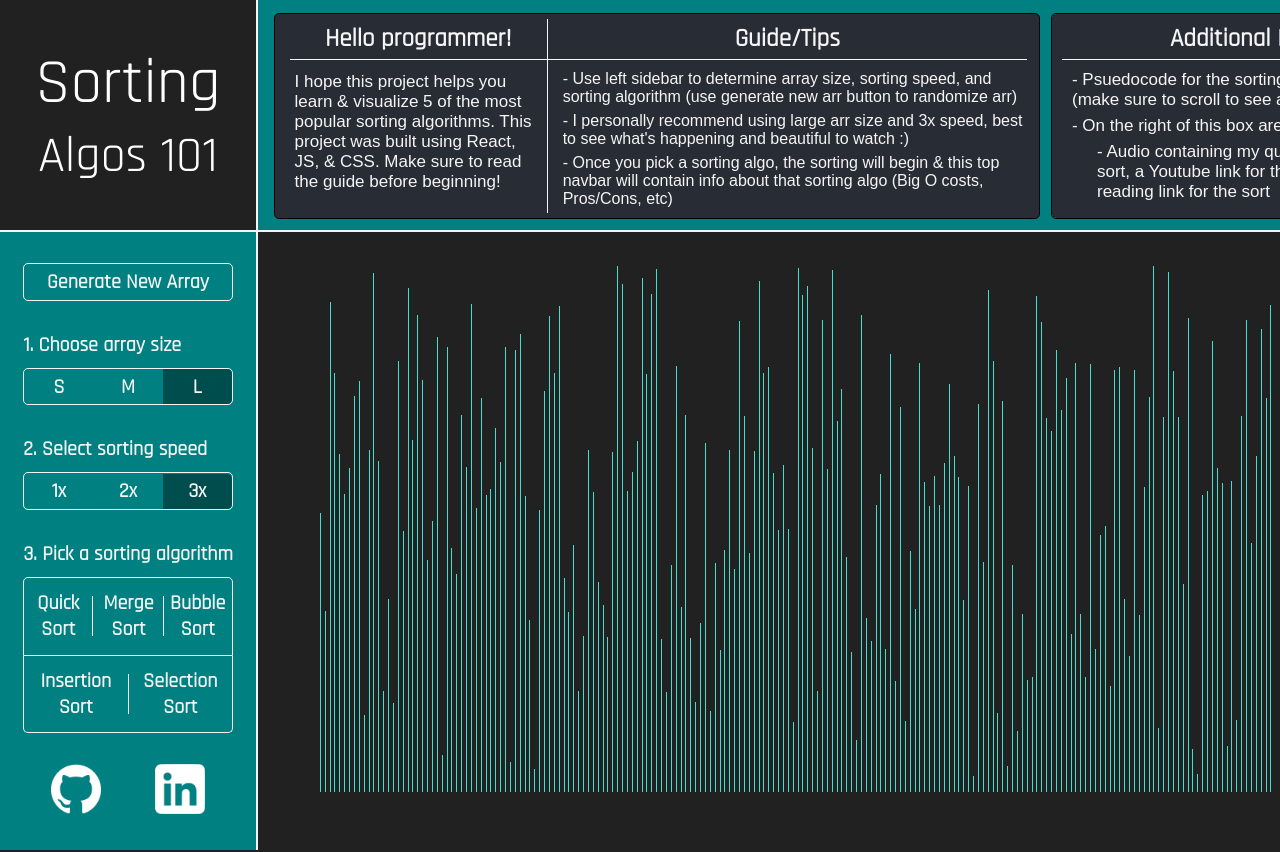
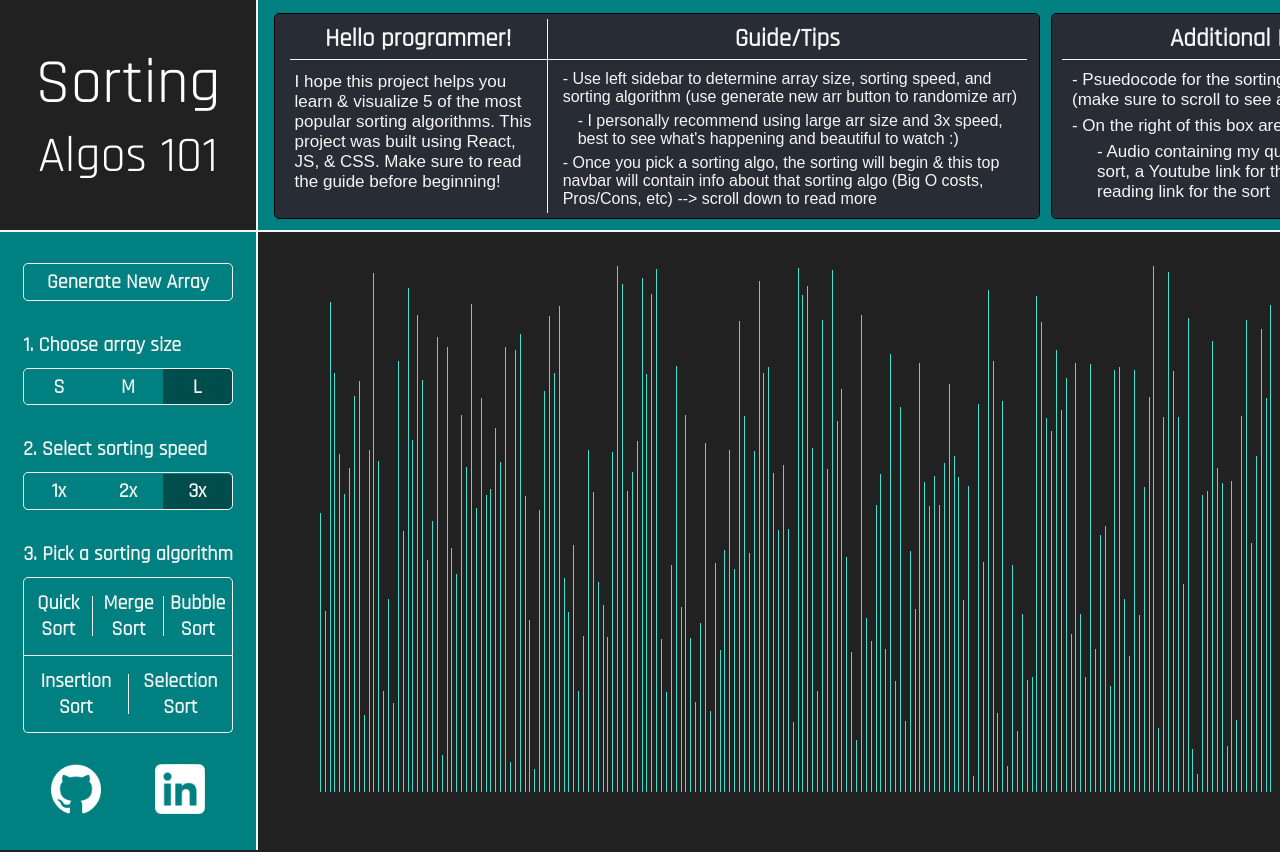
Before and after one commit to dawinderS/SortingAlgos, a React (Create React App) app: page / in a window 1280 px wide. Shown: the top 852 px of the page. Built offline with nearby package versions, Linux system fonts and the light colour scheme.

Commit message:
fix errors per sort

```diff
--- a/src/sortingAlgsInfo/bubbleInfo.jsx
+++ b/src/sortingAlgsInfo/bubbleInfo.jsx
@@ -34,6 +34,9 @@ export const BubbleInfo = ({ }) => {
             </div>
           </div>
         </div>
+        <div>
+          sdfsdf
+        </div>
       </div>
       <div className="info-bar1" id="info-barcode">
         <div className="info-bartitle" id='info-barcodetop'>Psuedocode [scroll down to see all]</div>
@@ -46,7 +49,7 @@ export const BubbleInfo = ({ }) => {
           document.getElementById('audio-mute-tag1').style.display = 'flex';
         }} id='audio-tag1' className='audio-tag'>
           <img src={vol} alt="Play" />
-          <audio id='m0' class='controls' preload="auto" src={introaudio}></audio>
+          <audio id='m0' className='controls' preload="auto" src={introaudio}></audio>
         </div>
         <div onClick={() => {
           document.getElementsByTagName('audio')[0].pause();
--- a/src/sortingAlgsInfo/insertionInfo.jsx
+++ b/src/sortingAlgsInfo/insertionInfo.jsx
@@ -46,7 +46,7 @@ export const InsertionInfo = ({ }) => {
           document.getElementById('audio-mute-tag2').style.display = 'flex';
         }} id='audio-tag2' className='audio-tag'>
           <img src={vol} alt="Play" />
-          <audio id='m0' class='controls' preload="auto" src={introaudio}></audio>
+          <audio id='m0' className='controls' preload="auto" src={introaudio}></audio>
         </div>
         <div onClick={() => {
           document.getElementsByTagName('audio')[0].pause();
--- a/src/sortingAlgsInfo/intro.jsx
+++ b/src/sortingAlgsInfo/intro.jsx
@@ -28,13 +28,20 @@ export const Intro = ({ }) => {
                 - Use left sidebar to determine array size, sorting speed, and sorting algorithm
                 (use generate new arr button to randomize arr)
               </div>
-              <div id='changefont1'>
+              <div id='changefont11'>
                 - I personally recommend using large arr size and 3x speed, best to see what's happening and beautiful to watch :)
               </div>
               <div id='changefont1'>
                 - Once you pick a sorting algo, the sorting will begin & this top navbar will contain info about that sorting algo
+                (Big O costs, Pros/Cons, etc) --> scroll down to read more
+              </div>
+              <div id='changefont1'>
+                - Once sorting of an array is complete, use generate new array or click on any of the arr sizes to generate a new array to sort
+              </div>
+              {/* <div id='changefont1'>
+                - Once you pick a sorting algo, the sorting will begin & this top navbar will contain info about that sorting algo
                 (Big O costs, Pros/Cons, etc)
-              </div>
+              </div> */}
               {/* <div>
                 +
               </div> */}
@@ -66,7 +73,7 @@ export const Intro = ({ }) => {
             document.getElementById('audio-mute-tag').style.display = 'flex';
         }} id='audio-tag' className='audio-tag'>
           <img src={vol} alt="Play" />
-          <audio id='m0' class='controls' preload="auto" src={introaudio}></audio>
+          <audio id='m0' className='controls' preload="auto" src={introaudio}></audio>
         </div>
         <div onClick={ () => {
             document.getElementsByTagName('audio')[0].pause();
--- a/src/sortingAlgsInfo/mergeInfo.jsx
+++ b/src/sortingAlgsInfo/mergeInfo.jsx
@@ -46,7 +46,7 @@ export const MergeInfo = ({  }) => {
           document.getElementById('audio-mute-tag3').style.display = 'flex';
         }} id='audio-tag3' className='audio-tag'>
           <img src={vol} alt="Play" />
-          <audio id='m0' class='controls' preload="auto" src={introaudio}></audio>
+          <audio id='m0' className='controls' preload="auto" src={introaudio}></audio>
         </div>
         <div onClick={() => {
           document.getElementsByTagName('audio')[0].pause();
--- a/src/sortingAlgsInfo/quickInfo.jsx
+++ b/src/sortingAlgsInfo/quickInfo.jsx
@@ -46,7 +46,7 @@ export const QuickInfo = ({ }) => {
           document.getElementById('audio-mute-tag4').style.display = 'flex';
         }} id='audio-tag4' className='audio-tag'>
           <img src={vol} alt="Play" />
-          <audio id='m0' class='controls' preload="auto" src={introaudio}></audio>
+          <audio id='m0' className='controls' preload="auto" src={introaudio}></audio>
         </div>
         <div onClick={() => {
           document.getElementsByTagName('audio')[0].pause();
--- a/src/sortingAlgsInfo/selectionInfo.jsx
+++ b/src/sortingAlgsInfo/selectionInfo.jsx
@@ -46,7 +46,7 @@ export const SelectionInfo = ({ }) => {
           document.getElementById('audio-mute-tag5').style.display = 'flex';
         }} id='audio-tag5' className='audio-tag'>
           <img src={vol} alt="Play" />
-          <audio id='m0' class='controls' preload="auto" src={introaudio}></audio>
+          <audio id='m0' className='controls' preload="auto" src={introaudio}></audio>
         </div>
         <div onClick={() => {
           document.getElementsByTagName('audio')[0].pause();
--- a/src/sortingVisuals/sorts.css
+++ b/src/sortingVisuals/sorts.css
@@ -340,6 +340,8 @@
   max-width: 56%;
   height: 110%;
   background: #282c34;
+  overflow-x: hidden;
+  overflow-x: auto;
 }
 .info-bar1  {
   border: 1px solid black;
@@ -401,6 +403,8 @@
   max-width: 65%;
   min-width: 65%;
   height: 100%;
+  overflow-x: hidden;
+  overflow-x: auto;
 }
 
 .info-bar-pros {
@@ -423,6 +427,12 @@
   font-size: 16px;
   font-weight: 500;
   margin-left: 5px;
+}
+#changefont11 {
+  font-family: Arial, Helvetica, sans-serif;
+  font-size: 16px;
+  font-weight: 500;
+  margin-left: 20px;
 }
 #changefont2 {
   font-family: Arial, Helvetica, sans-serif;
--- a/src/sortingVisuals/sorts.jsx
+++ b/src/sortingVisuals/sorts.jsx
@@ -319,6 +319,15 @@ export default class SortingVisuals extends React.Component {
     document.getElementById("sort-spddup").style.display = "none";
     document.getElementById("sort-spd").style.display = "flex";
   }
+  handleInfoHide() {
+    let infobars = document.getElementsByClassName('info-showin2');
+    for (let i = 0; i < infobars.length; i++) {
+      infobars[i].style.display = "none";
+    }
+  }
+  handleIntroHide() {
+    document.getElementById("intro").style.display = "none";
+  }
   handleAudio() {
     let audio = document.getElementsByTagName('audio');
     for (let i = 0; i < audio.length; i++) {
@@ -328,16 +337,6 @@ export default class SortingVisuals extends React.Component {
   }
   handleEnd() {
     window.location.reload();
-    // document.getElementById('stopsort-in').style.backgroundColor = "rgb(0, 77, 77)";
-  }
-  handleInfoHide() {
-    let infobars = document.getElementsByClassName('info-showin2');
-    for (let i = 0; i < infobars.length; i++) {
-      infobars[i].style.display = "none";
-    }
-  }
-  handleIntroHide() {
-    document.getElementById("intro").style.display = "none";
   }
 
   render() {
```
